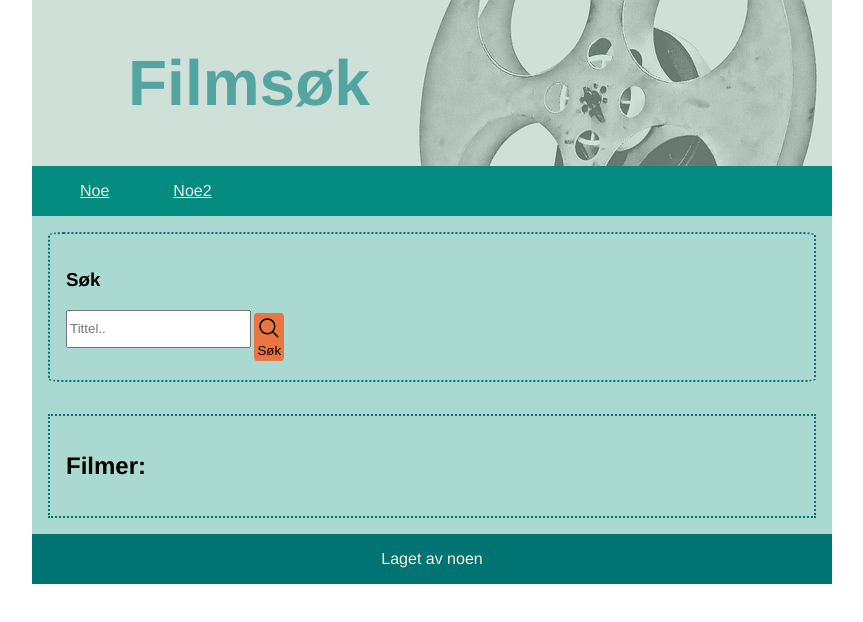
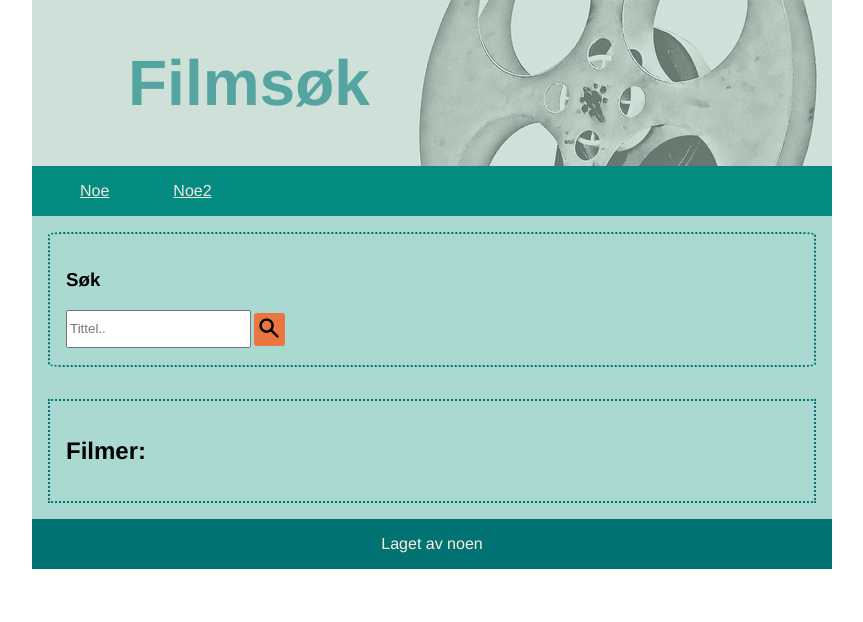
Before and after one commit to tilen1976/uin23ak4_moviesearch_SEIM, a React (Create React App) app in the folder movie-search/: page / in a window 1280 px wide. Shown: the top 622 px of the page, without its empty margins (208-1071 px from the left). Built offline with nearby package versions, Linux system fonts and the light colour scheme; no server answers.

Commit message:
Update search icon

```diff
--- a/movie-search/src/App.js
+++ b/movie-search/src/App.js
@@ -15,6 +15,7 @@ function App() {
   //sette søkeresultat James Bond her
   const[jamesBond, setJamesBond] = useState([]);
   const [search, setSearch] = useState([{Title: "Bla bla"}, {Title: "bla bla 2"}]);
+
 
   /*
   const [movies, setMovies] = useState([
--- a/movie-search/src/components/Search.js
+++ b/movie-search/src/components/Search.js
@@ -1,4 +1,5 @@
-import {MagnifyingGlassIcon} from '@heroicons/react/24/outline'
+//import {MagnifyingGlassIcon} from '@heroicons/react/24/outline'
+import { HiSearch} from "react-icons/hi";
 
 export default function Search(){
 
@@ -13,8 +14,12 @@ export default function Search(){
                     </input>
                     {/**Lage forstørrelsesglass, fjerne tekst*/}
 
-                    <button type="submit" className="search-btn"><MagnifyingGlassIcon />Søk
+                    <button type="submit" className="search-btn">
+                        <HiSearch className='searc-icon' size={24} />
                     </button>
+
+                    {/*<button type="submit" className="search-btn"><MagnifyingGlassIcon />Søk
+                    </button>*/}
                 </form>
             </section>
         </section>
--- a/movie-search/src/sass/layout/_aside.scss
+++ b/movie-search/src/sass/layout/_aside.scss
@@ -24,6 +24,7 @@
 
 
 
+
     .search-btn{
         @include searchButton;
 
```
Also changed, not shown: movie-search/src/sass/components/_buttons.scss (line endings or trailing spaces).
